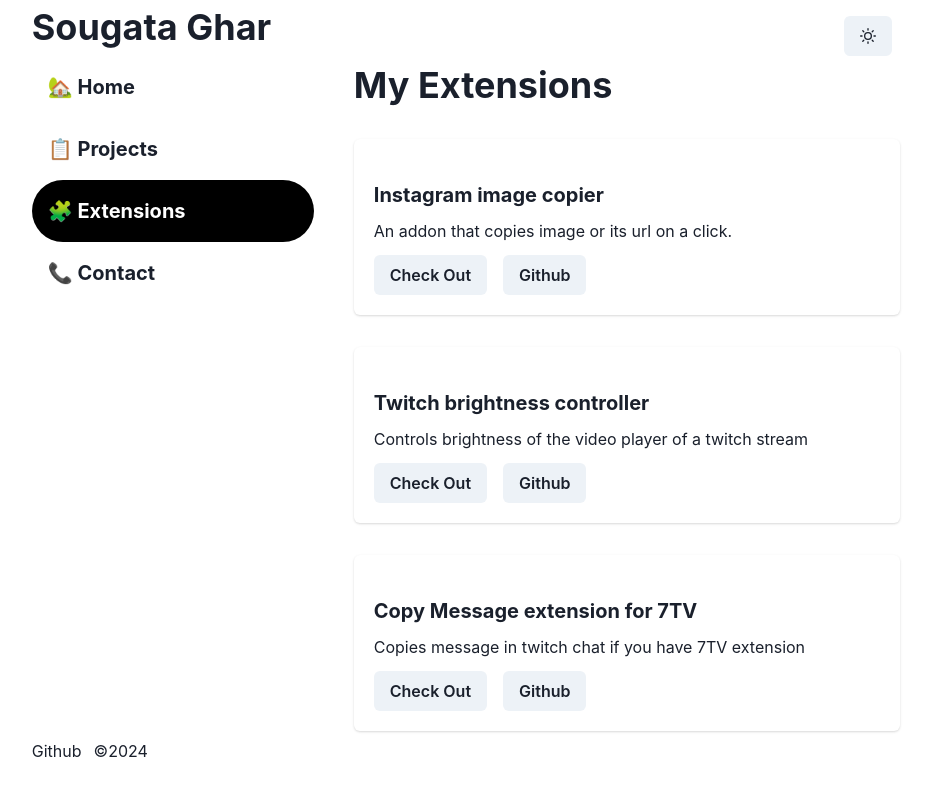
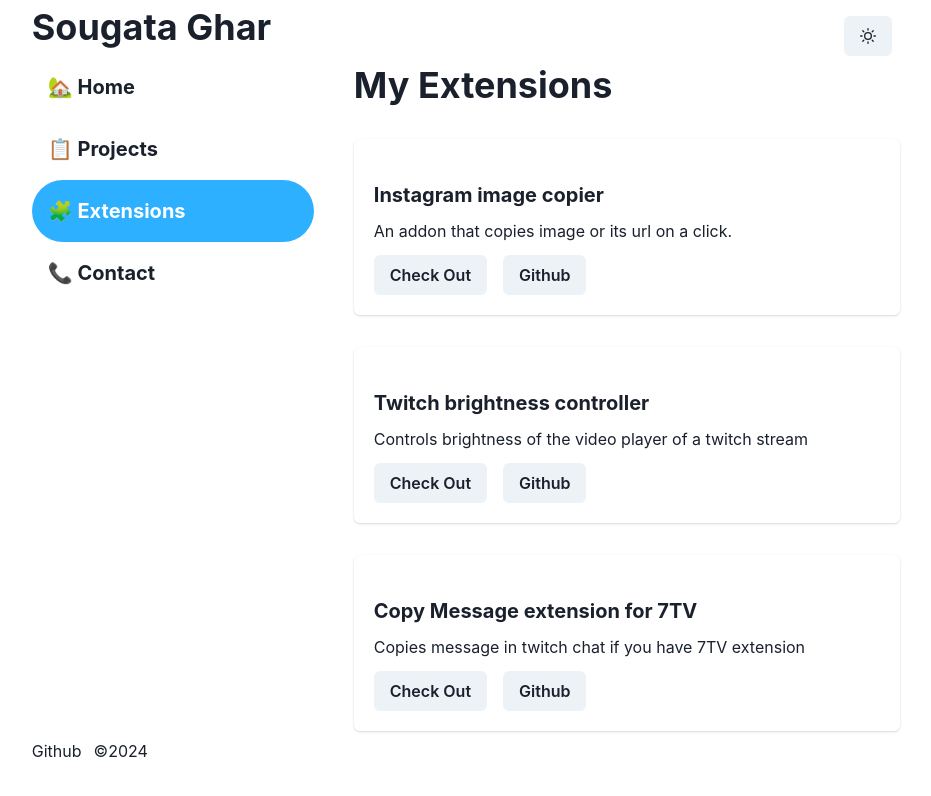
Before and after one commit to sougataghar477/Portfolio, a React (Create React App) app: page /extensions in a window 1280 px wide. Shown: the top 796 px of the page, without its empty margins (170-1101 px from the left). Built offline with nearby package versions, Linux system fonts and the light colour scheme.

Commit message:
changed link active color

```diff
--- a/src/App.css
+++ b/src/App.css
@@ -1,5 +1,5 @@
 .active{
-  background-color: black;
+  background-color: #2cb0ff;
   color:white;
 }
 .link{
```
